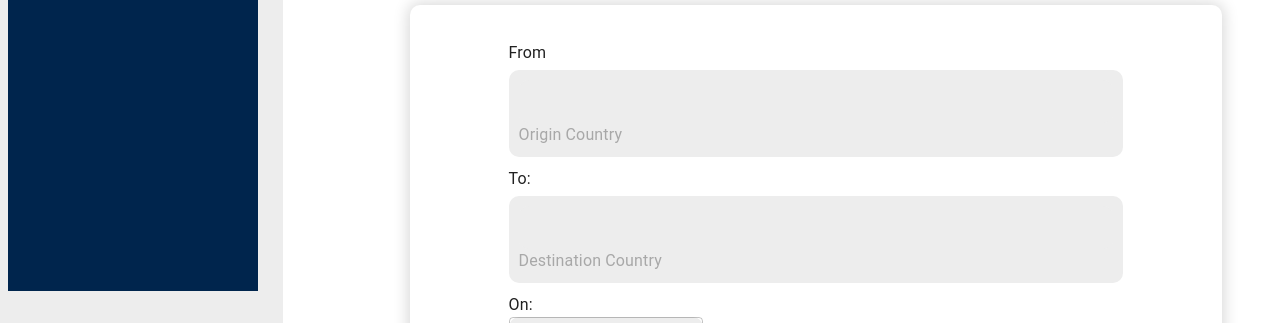
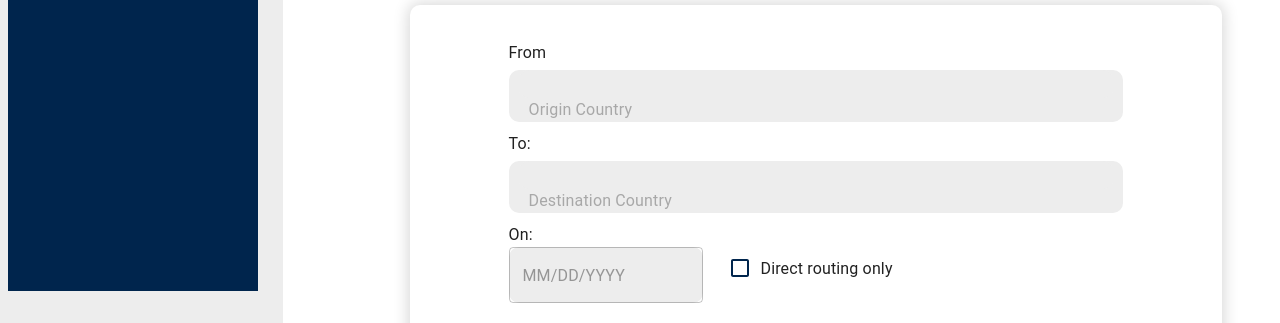
Before and after one commit to sawera-waheed/logistics, a React (Vite) app: page /airsolutions in a window 1280 px wide. Shown: the part 477-800 px from the top of the page. Built offline with nearby package versions, Linux system fonts and the light colour scheme.

Commit message:
Logistics

```diff
--- a/src/Pages/AirSolutions/AirSolutions.jsx
+++ b/src/Pages/AirSolutions/AirSolutions.jsx
@@ -276,7 +276,7 @@ const AirSolutions = () => {
                             sx={{
                               backgroundColor: "#EDEDED",
                               borderRadius: "10px",
-                              padding: "10px",
+                              padding: "0px 10px 0px 10px",
                               marginTop: "5px",
                             }}
                           >
@@ -288,13 +288,13 @@ const AirSolutions = () => {
                               inputProps={{
                                 style: {
                                   borderRadius: "10px",
-                                  padding: "10px",
+                                  padding: "5px 10px 0px 10px",
                                   backgroundColor: "#EDEDED",
                                 },
                               }}
                             ></Input>
                             <Typography
-                              sx={{ margin: "0px", color: "#A8A8A8" }}
+                              sx={{  color: "#A8A8A8" , ml: "10px" }}
                             >
                               Origin Country
                             </Typography>
@@ -304,7 +304,7 @@ const AirSolutions = () => {
                             sx={{
                               backgroundColor: "#EDEDED",
                               borderRadius: "10px",
-                              padding: "10px",
+                              padding: "0px 10px 0px 10px",
                               marginTop: "5px",
                             }}
                           >
@@ -316,13 +316,13 @@ const AirSolutions = () => {
                               inputProps={{
                                 style: {
                                   borderRadius: "10px",
-                                  padding: "10px",
+                                  padding: "5px 10px 0px 10px",
                                   backgroundColor: "#EDEDED",
                                 },
                               }}
                             ></Input>
                             <Typography
-                              sx={{ margin: "0px", color: "#A8A8A8" }}
+                              sx={{ ml: "10px" , color: "#A8A8A8" }}
                             >
                               Destination Country
                             </Typography>
--- a/src/Pages/SeaSolutions/SeaSolutions.jsx
+++ b/src/Pages/SeaSolutions/SeaSolutions.jsx
@@ -264,7 +264,7 @@ const SeaSolutions = () => {
                             sx={{
                               backgroundColor: "#EDEDED",
                               borderRadius: "10px",
-                              padding: "10px",
+                              padding: "0px 10px 0px 10px",
                               marginTop: "5px",
                             }}
                           >
@@ -276,12 +276,12 @@ const SeaSolutions = () => {
                               inputProps={{
                                 style: {
                                   borderRadius: "10px",
-                                  padding: "10px",
+                                  padding: "5px 10px 0px 10px",
                                   backgroundColor: "#EDEDED",
                                 },
                               }}
                             ></Input>
-                            <Typography sx={{ color: "#A8A8A8" }}>
+                            <Typography sx={{ color: "#A8A8A8", ml: "10px"  }}>
                               Port of Origin Country
                             </Typography>
                           </Box>
@@ -292,7 +292,7 @@ const SeaSolutions = () => {
                             sx={{
                               backgroundColor: "#EDEDED",
                               borderRadius: "10px",
-                              padding: "10px",
+                              padding: "0px 10px 0px 10px",
                               marginTop: "5px",
                             }}
                           >
@@ -304,12 +304,12 @@ const SeaSolutions = () => {
                               inputProps={{
                                 style: {
                                   borderRadius: "10px",
-                                  padding: "10px",
+                                  padding: "5px 10px 0px 10px",
                                   backgroundColor: "#EDEDED",
                                 },
                               }}
                             ></Input>
-                            <Typography sx={{ color: "#A8A8A8" }}>
+                            <Typography sx={{ color: "#A8A8A8", ml: "10px" }}>
                               Port of Destination Country
                             </Typography>
                           </Box>
@@ -374,10 +374,7 @@ const SeaSolutions = () => {
                                   m: "0px 10px 10px 0px",
                                 }}
                                 renderInput={(params) => (
-                                  <TextField
-                                    {...params}
-                                    label="Next"
-                                  />
+                                  <TextField {...params} label="Next" />
                                 )}
                               />
                             </Grid>
--- a/src/Pages/Tracking/Tracking.jsx
+++ b/src/Pages/Tracking/Tracking.jsx
@@ -199,10 +199,10 @@ const Tracking = () => {
                                 margin="normal"
                                 required
                                 fullWidth
-                                name="Number"
-                                label="Tracking Number"
+                                name="billNo"
+                                label="B/L No Or Container No"
                                 type="text"
-                                id="Trackingnumber"
+                                id="billNo"
                               />
                             </Grid>
                             <Grid item sm={12} md={4} lg={4}>
```
